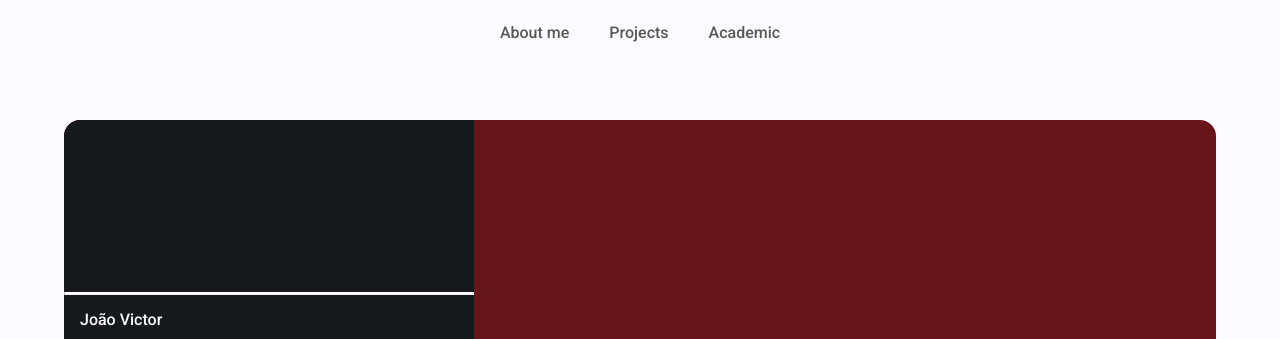
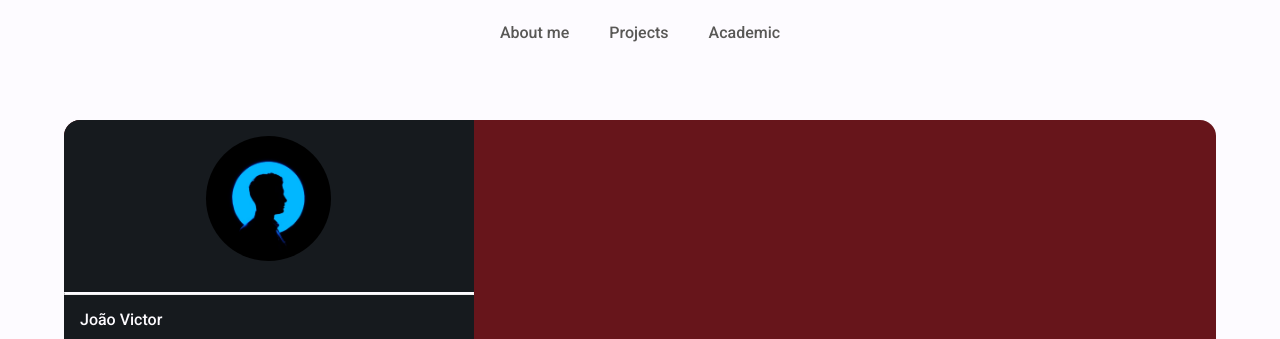
Before and after one commit to Danichs/Danichs.github.io, a plain HTML site: page index.html in a window 1280 px wide. Shown: the top 339 px of the page. Drawn offline with nearby package versions, Linux system fonts and the light colour scheme.

Commit message:
image link change

```diff
--- a/assets/css/global.css
+++ b/assets/css/global.css
@@ -93,7 +93,7 @@ body {
     background-repeat: no-repeat;
     background-position: center center;
     background-size: cover;
-    background-image: url(./assets/imgs/Dan.jpg);
+    background-image: url(https://github.com/Danichs/Danichs.github.io/blob/main/assets/imgs/Dan.jpg?raw=true);
     align-self: center;
     margin: auto;
 }
```
